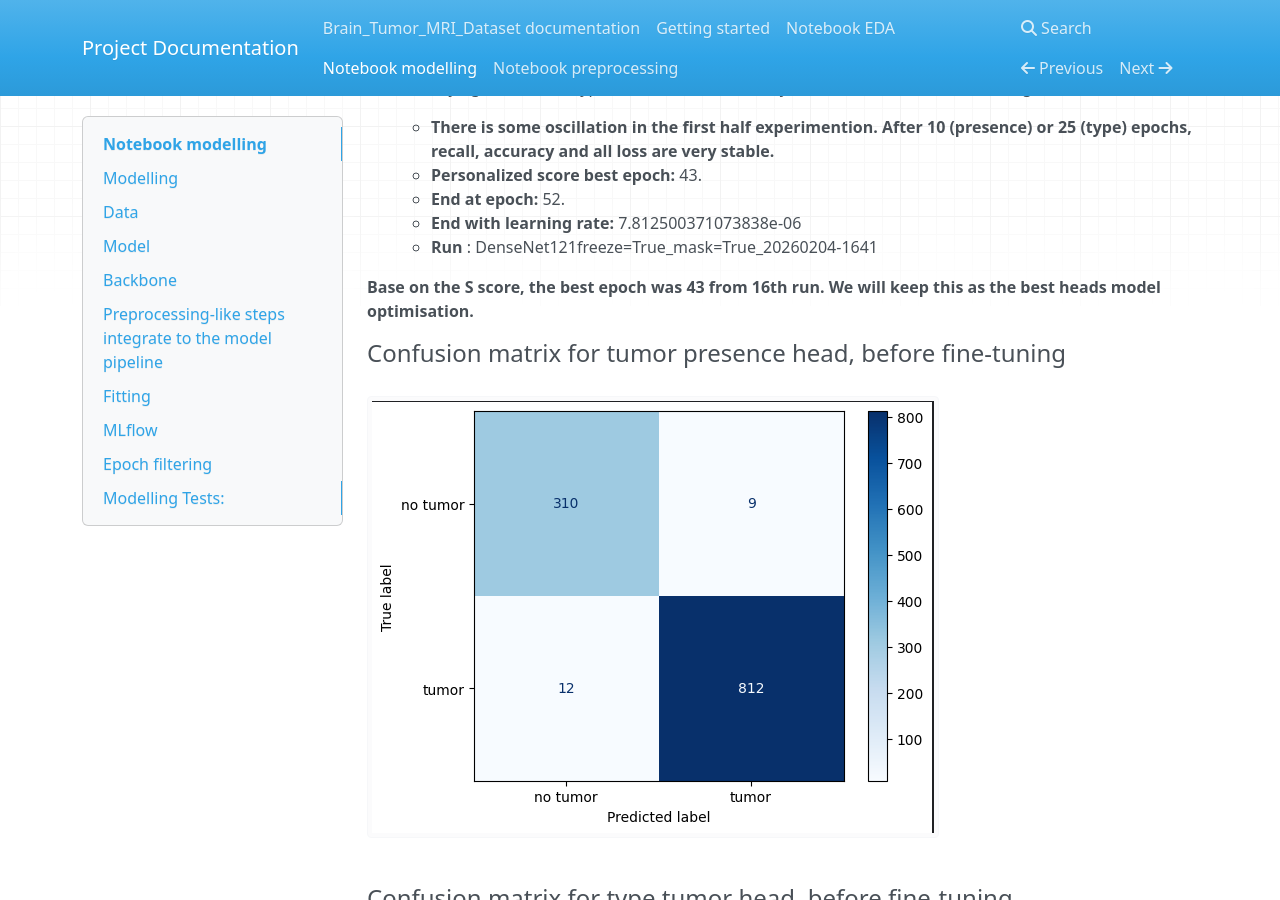
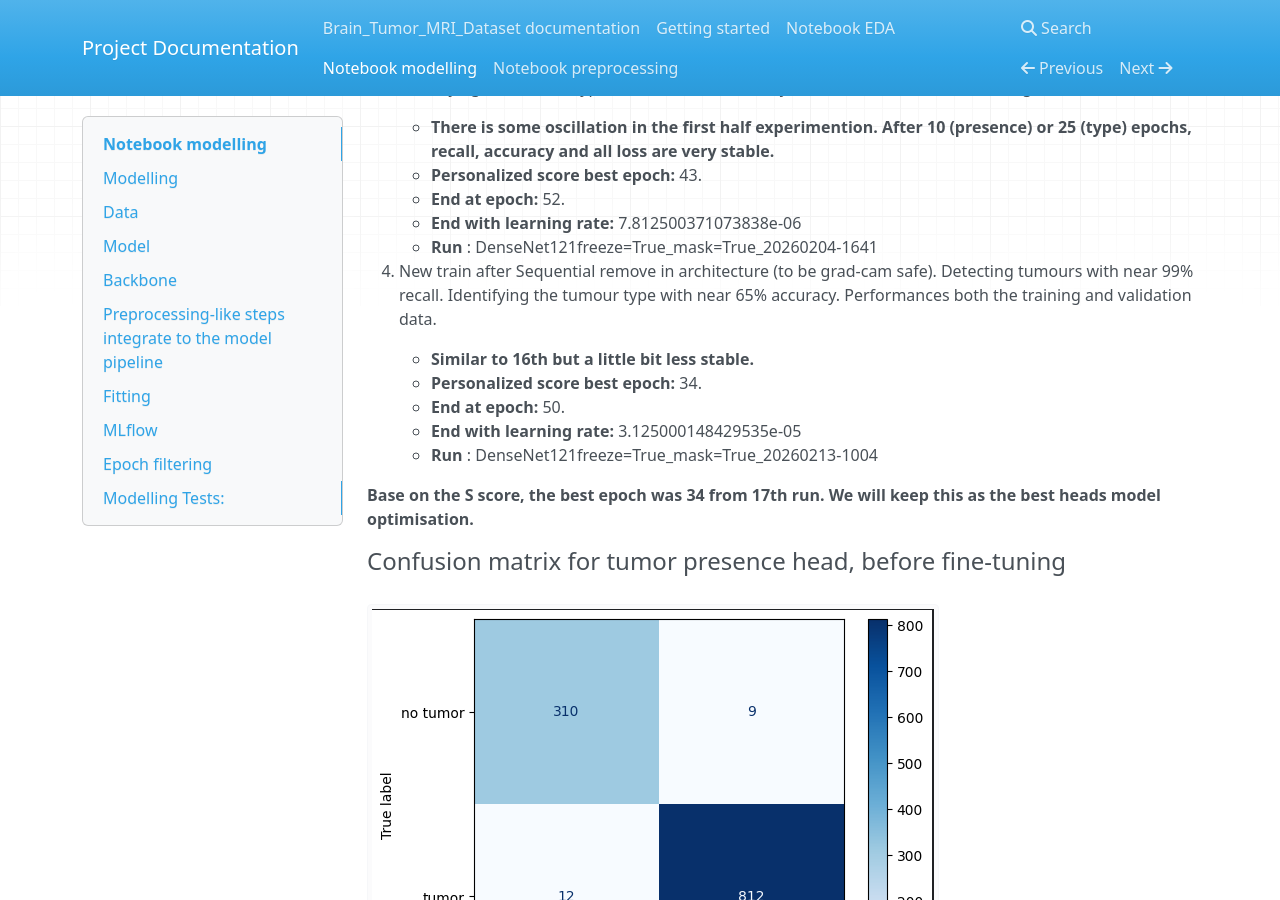
Before and after one commit to Jeremy-Duval-PhD/Brain_Tumor_MRI_Dataset, an MkDocs documentation site: the page built from docs/docs/notebook_modelling.md, in a window 1280 px wide and 900 px high, scrolled down 6893 px. Built offline with MkDocs 1.6.1, drawn with Linux system fonts in a browser that asks for light colours; nearby versions of some CDN libraries.

Commit message:
New model weight with the new archi grad-safe

```diff
--- a/docs/docs/notebook_modelling.md
+++ b/docs/docs/notebook_modelling.md
@@ -252,7 +252,14 @@ The idea was to prioritise specific metrics for each head while also taking into
 	- **End with learning rate:** 7.812500371073838e-06
 	- **Run** : DenseNet121freeze=True_mask=True_20260204-1641
 
-**Base on the S score, the best epoch was 43 from 16th run. We will keep this as the best heads model optimisation.**
+17. New train after Sequential remove in architecture (to be grad-cam safe). Detecting tumours with near 99% recall. Identifying the tumour type with near 65% accuracy. Performances both the training and validation data.
+	- **Similar to 16th but a little bit less stable.**
+	- **Personalized score best epoch:** 34.
+	- **End at epoch:** 50.
+	- **End with learning rate:** 3.125000148429535e-05
+	- **Run** : DenseNet121freeze=True_mask=True_20260213-1004
+
+**Base on the S score, the best epoch was 34 from 17th run. We will keep this as the best heads model optimisation.**
 
 #### Confusion matrix for tumor presence head, before fine-tuning
 ![Confusion matrix for tumor presence head, before fine-tuning](/figures/Confusion_mtrx_presence_bf_fine_tuning.png)
```
Also changed, not shown: 1 other file.
